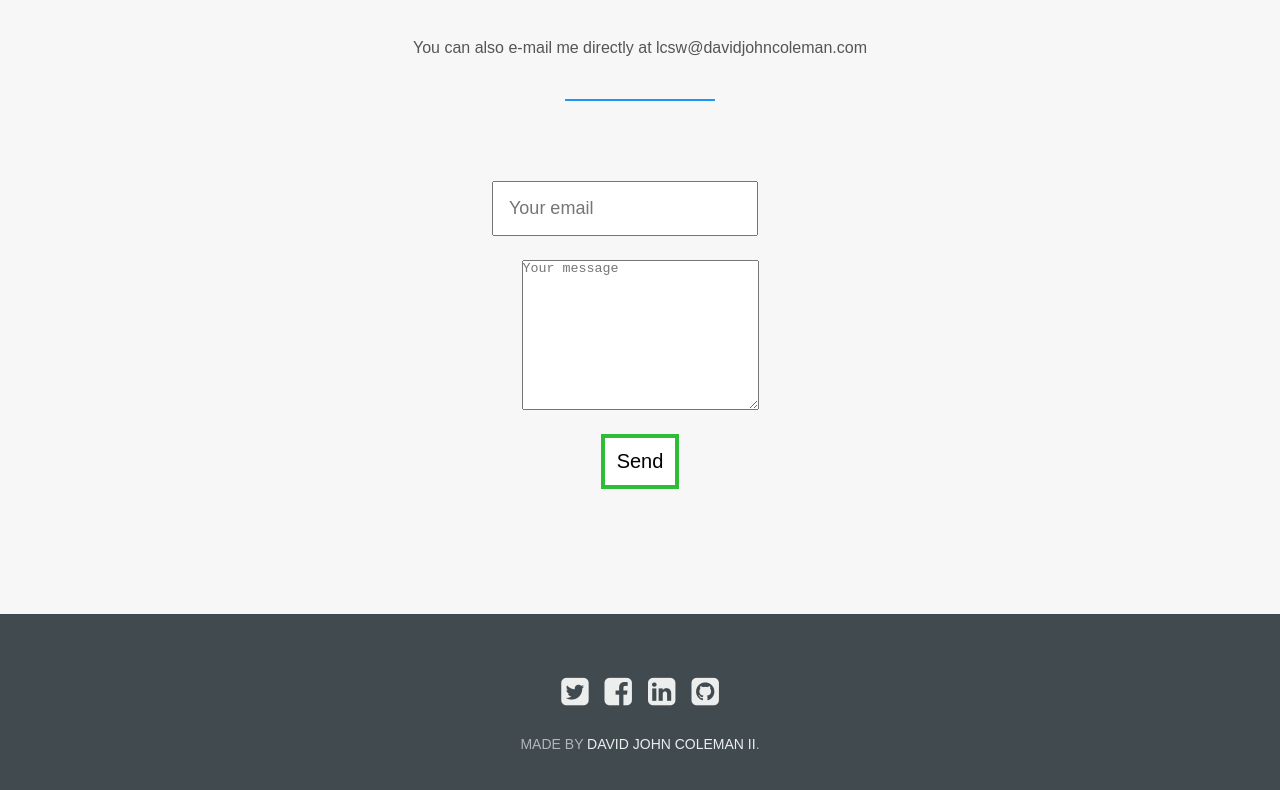
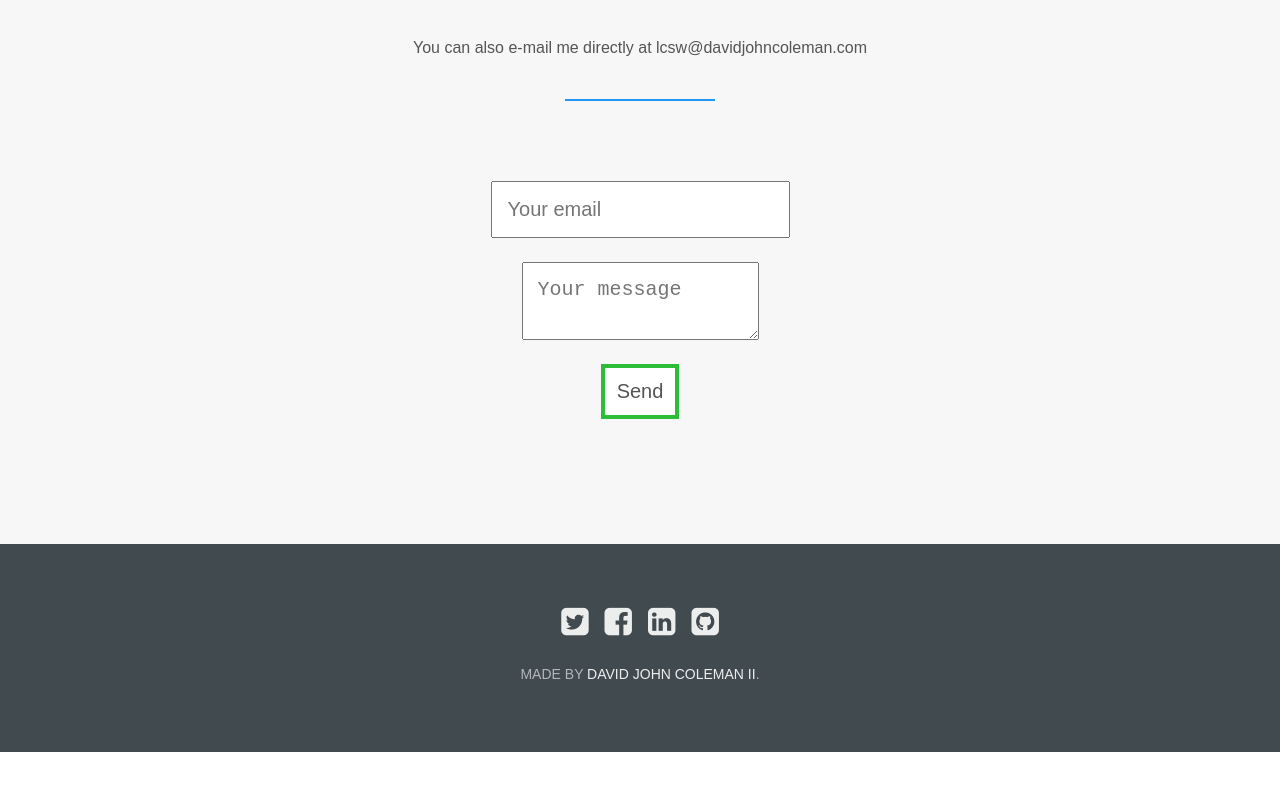
Before and after one commit to johncoleman83/github-repos-list, a plain HTML site: page index.html in a window 1280 px wide. Shown: the part 3767-4557 px from the top of the page. After the commit the page ends 4519 px from the top, so only its background shows below. Drawn offline with nearby package versions, Linux system fonts and the light colour scheme.

Commit message:
Update styles.css

```diff
--- a/assets/css/styles.css
+++ b/assets/css/styles.css
@@ -364,7 +364,7 @@ header nav li:last-child{
 	background-color: #f7f7f7;
 }
 
-.contact form{
+.contact form {
 	display: flex;
 	align-items: center;
 	justify-content: center;
@@ -374,11 +374,10 @@ header nav li:last-child{
 	width: 80%;
 }
 
-.contact form input{
+.contact form input, .contact form textarea{
 	padding: 15px;
 	flex: 1;
-	margin-right: 30px;
-	font-size: 18px;
+	font-size: 20px;
 	color: #555;
 }
 
@@ -387,6 +386,7 @@ header nav li:last-child{
 	padding: .6em;
 	font-size: 20px;
 	background: #fff;
+	color: #555;
 }
 
 
```
